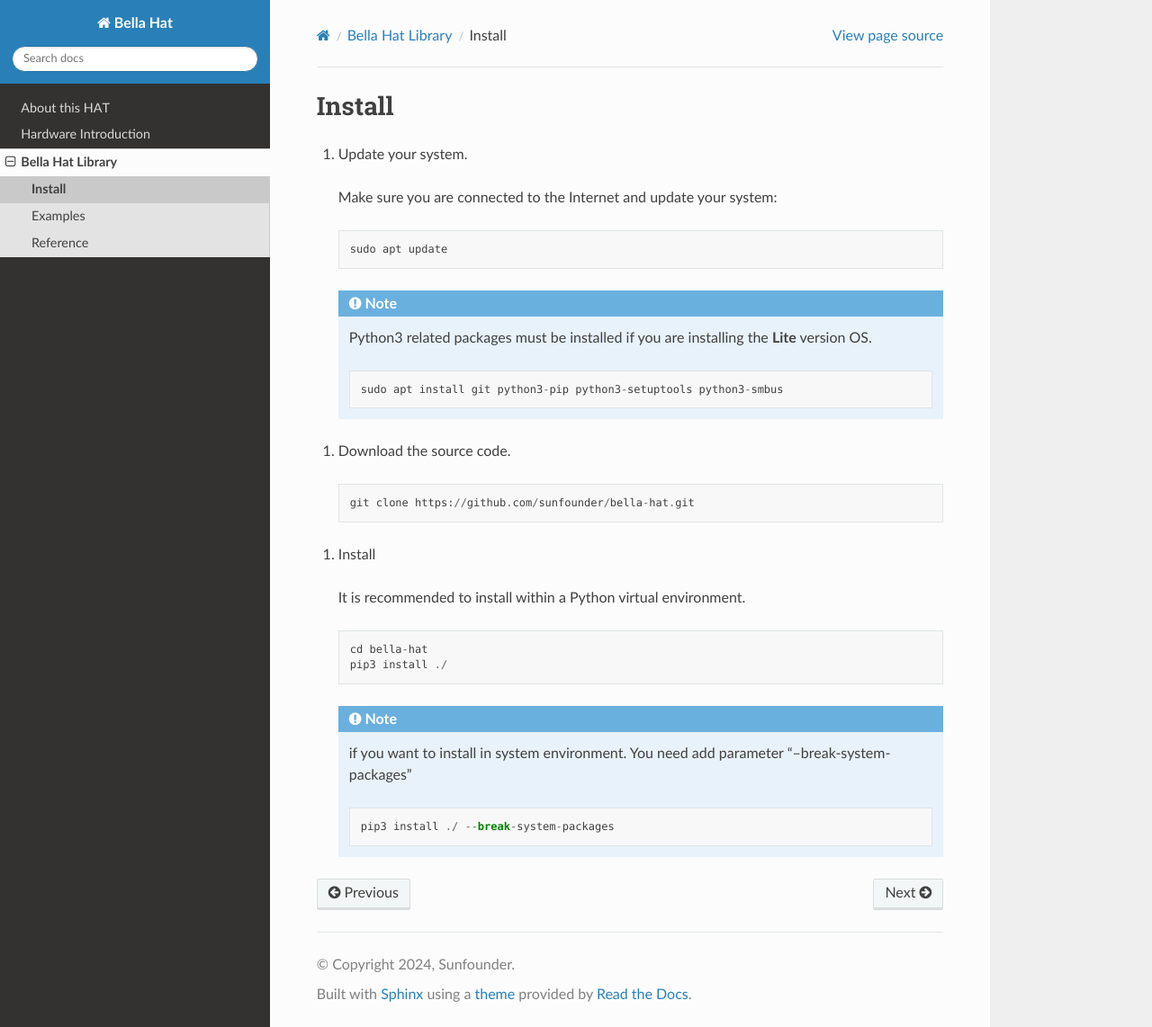
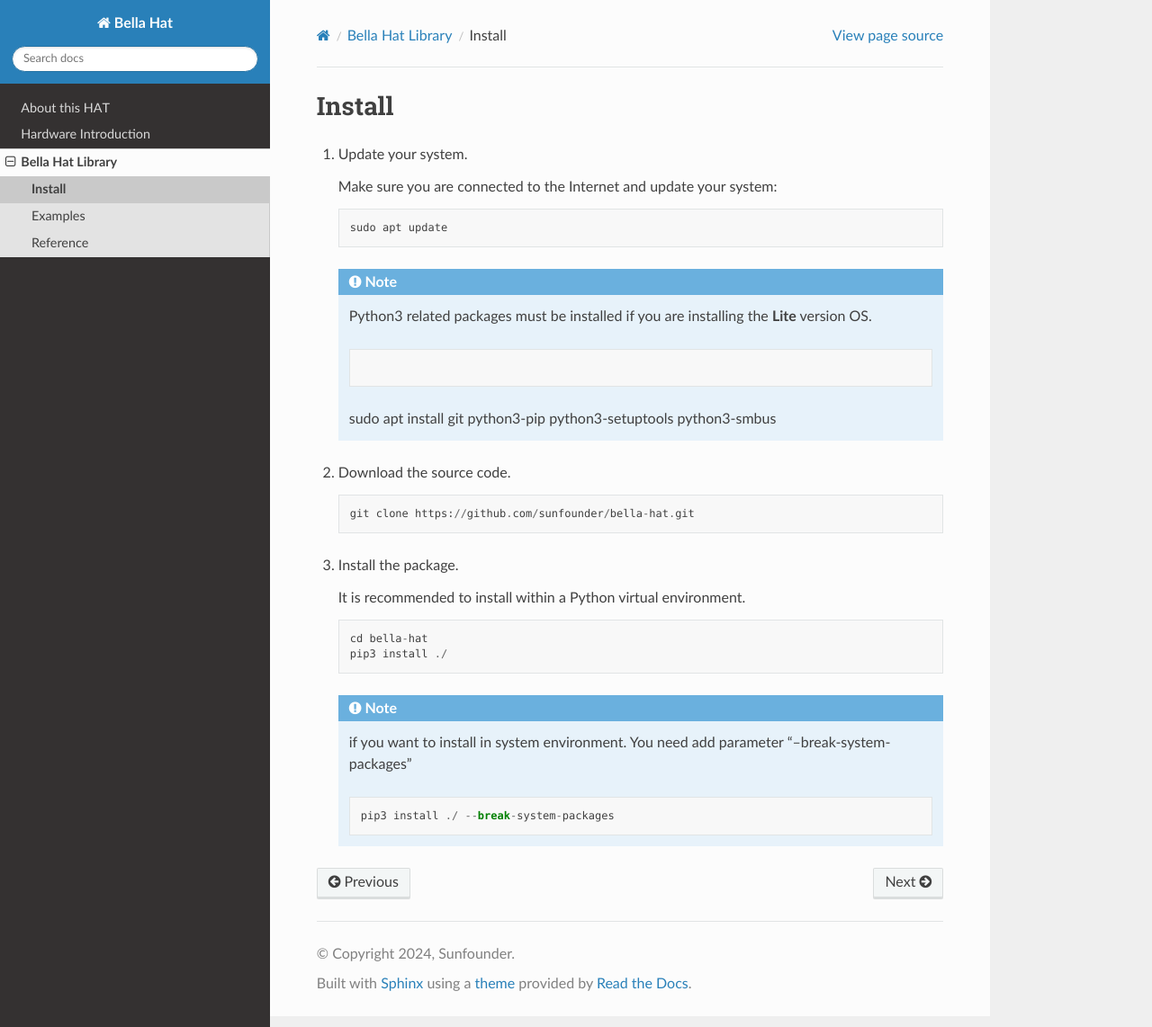
Before and after one commit to sunfounder/bella-hat, a Sphinx documentation site: the page built from docs/source/installation.rst, in a window 1280 px wide and 1142 px high. Shown: the whole window at 90% size. Built offline with Sphinx 7.4.7 and the Read the Docs theme 2.0.0, drawn with Linux system fonts in a browser that asks for light colours.

Commit message:
update doc

```diff
--- a/docs/source/installation.rst
+++ b/docs/source/installation.rst
@@ -3,47 +3,38 @@ Install
 
 #. Update your system.
 
-  Make sure you are connected to the Internet and update your system:
+   Make sure you are connected to the Internet and update your system:
 
-  .. raw:: html
-    <run></run>
+   .. code-block::
 
-  .. code-block::
+       sudo apt update
 
-      sudo apt update
+   .. note::
+       Python3 related packages must be installed if you are installing the **Lite** version OS.
 
-  .. note::
-      Python3 related packages must be installed if you are installing the **Lite** version OS.
-
-      .. raw:: html
-       <run></run>
-
-      .. code-block::
+       .. code-block::
 
        sudo apt install git python3-pip python3-setuptools python3-smbus
 
+
 #. Download the source code.
 
-  .. raw:: html
+   .. code-block::
 
-      <run></run>
+      git clone https://github.com/sunfounder/bella-hat.git
 
-  .. code-block::
+#. Install the package.
 
-     git clone https://github.com/sunfounder/bella-hat.git
+   It is recommended to install within a Python virtual environment.
 
-#. Install
+   .. code-block::
 
-  It is recommended to install within a Python virtual environment.
+       cd bella-hat
+       pip3 install ./
 
-  .. code-block::
+   .. note::
+     if you want to install in system environment. You need add parameter "--break-system-packages"
 
-      cd bella-hat
-      pip3 install ./
+     .. code-block::
 
-  .. note::
-      if you want to install in system environment. You need add parameter "--break-system-packages"
-
-      .. code-block::
-
-          pip3 install ./ --break-system-packages
+         pip3 install ./ --break-system-packages
```
Also changed, not shown: 1 other file.
